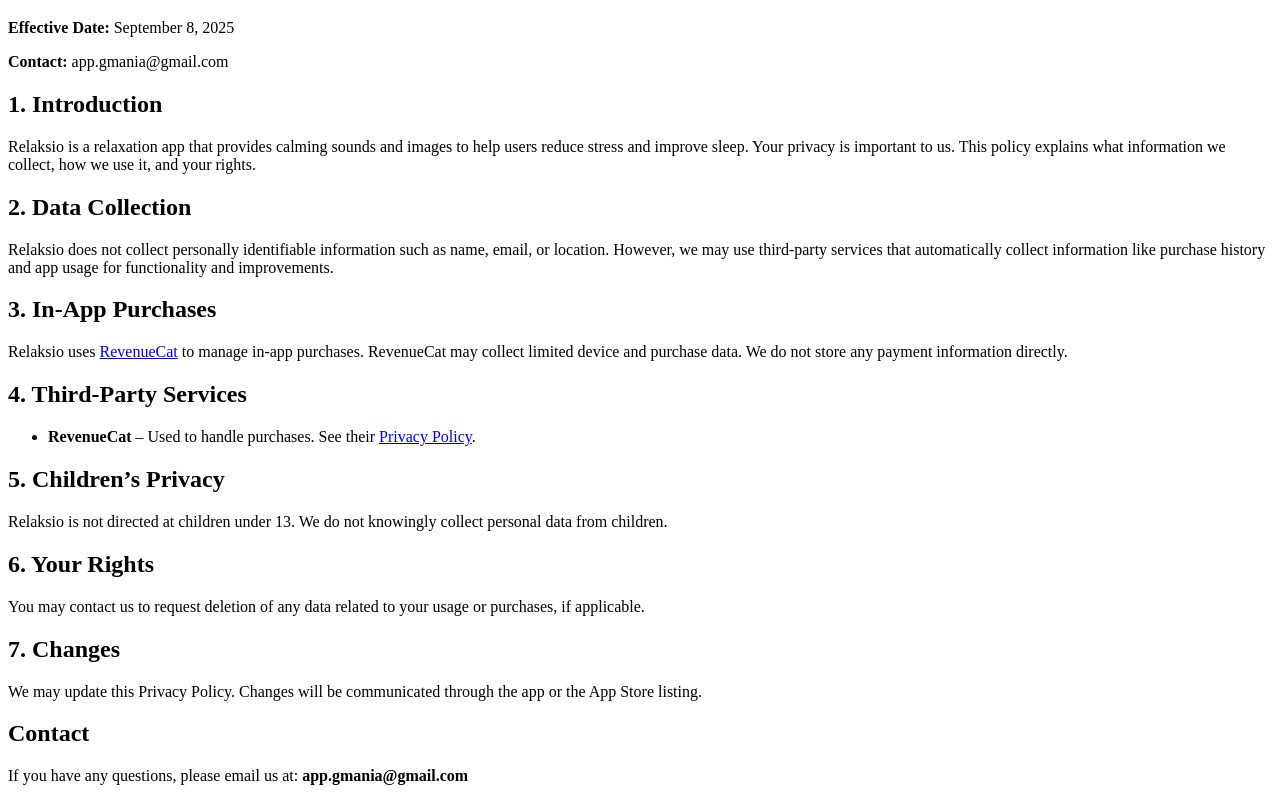
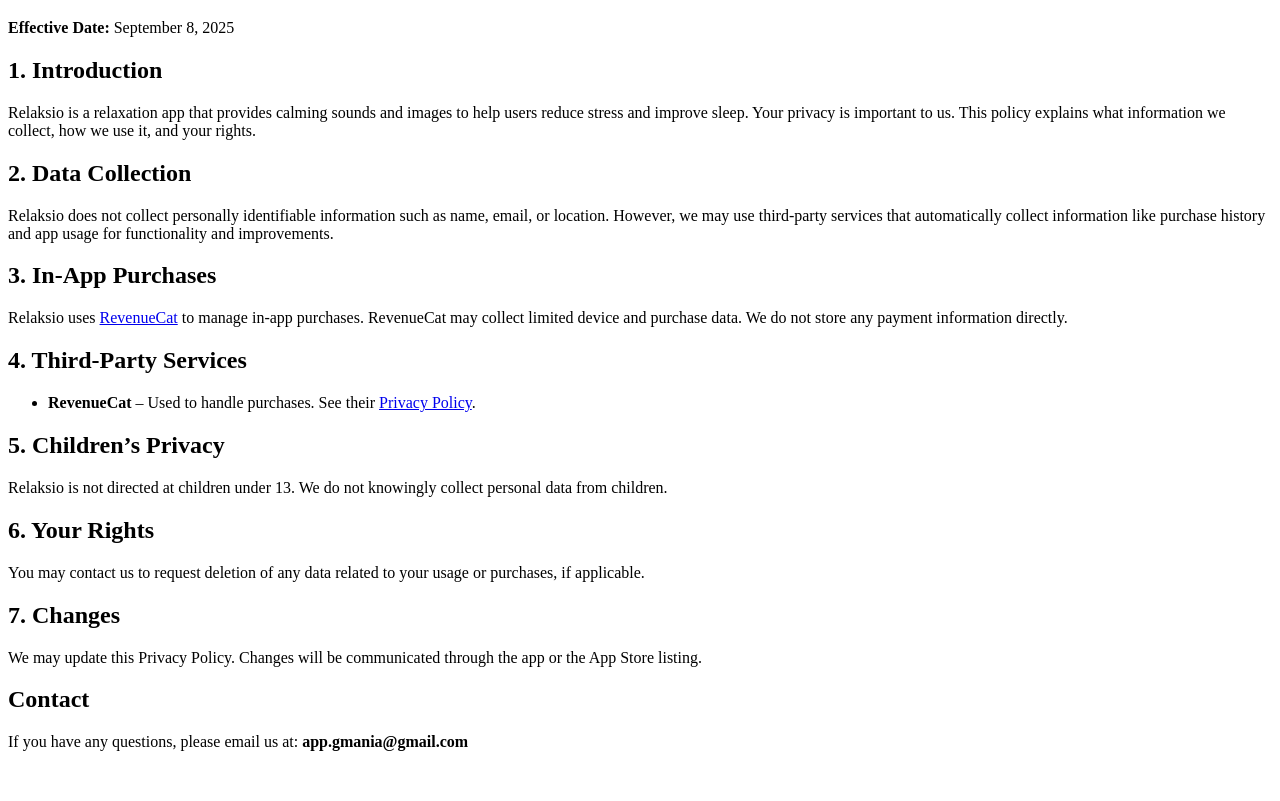
Before and after one commit to coddmaster/relaksio-privacy-policy, a plain HTML site: page index.html in a window 1280 px wide. Shown: the part 61-862 px from the top of the page. After the commit the page ends 828 px from the top, so only its background shows below. Drawn offline with Linux system fonts and the light colour scheme.

Commit message:
Update index.html

```diff
--- a/index.html
+++ b/index.html
@@ -7,7 +7,6 @@
 <body>
   <h1>Relaksio – Privacy Policy</h1>
   <p><strong>Effective Date:</strong> September 8, 2025</p>
-  <p><strong>Contact:</strong> app.gmania@gmail.com</p>
 
   <h2>1. Introduction</h2>
   <p>Relaksio is a relaxation app that provides calming sounds and images to help users reduce stress and improve sleep. Your privacy is important to us. This policy explains what information we collect, how we use it, and your rights.</p>
```
